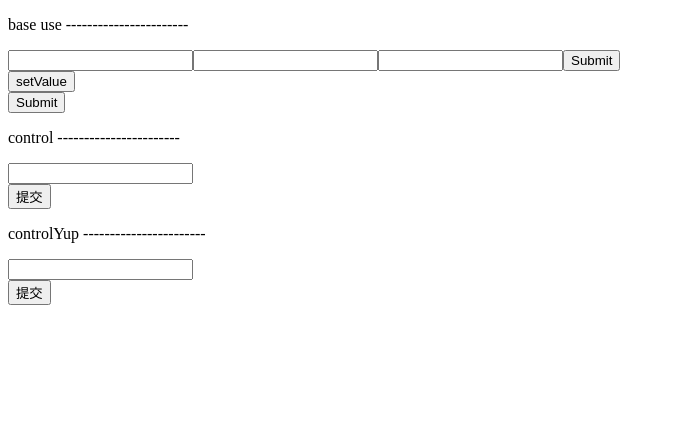
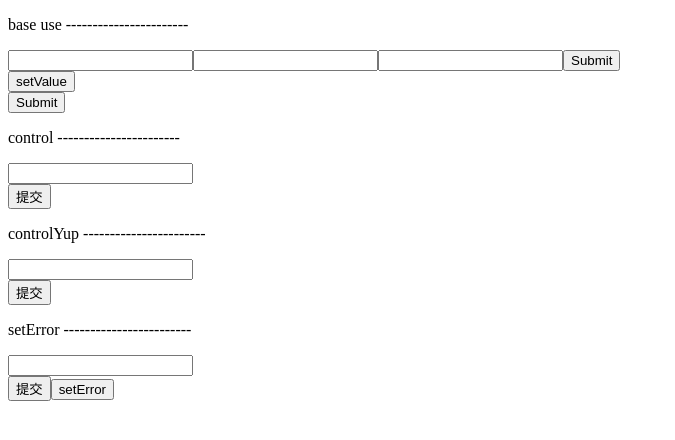
Before and after one commit to zhyafe/react-hook-form, a React app: page / in a window 1280 px wide. Shown: the top 440 px of the page, without its empty margins (0-675 px from the left). Built offline with nearby package versions, Linux system fonts and the light colour scheme.

Commit message:
feat: setError

```diff
--- a/src/demo/App.tsx
+++ b/src/demo/App.tsx
@@ -2,6 +2,7 @@ import React from "react";
 import BaseUse from "./BaseUse";
 import Control from "./Control";
 import ControlYup from "./ControlYup";
+import SetError from "./SetError";
 
 function App() {
   return (
@@ -12,6 +13,8 @@ function App() {
       <Control />
       <p> controlYup -----------------------</p>
       <ControlYup />
+      <p> setError ------------------------</p>
+      <SetError />
     </div>
   );
 }
--- /dev/null
+++ b/src/demo/SetError.tsx
@@ -0,0 +1,63 @@
+import React from "react";
+import { Controller, useForm } from "react-hook-form";
+import { yupResolver } from "@hookform/resolvers/yup";
+import * as yup from "yup";
+
+interface Props {}
+
+function Input(field) {
+  return (
+    <div>
+      <input autoComplete="off" {...field}></input>
+    </div>
+  );
+}
+
+const schema = yup.object().shape({
+  name: yup.string().required(),
+});
+
+const SetError = (props: Props) => {
+  const { control, handleSubmit, setError } = useForm({
+    resolver: yupResolver(schema),
+  });
+  return (
+    <div>
+      <Controller
+        control={control}
+        name="name"
+        render={({ field: { ref, ...resFiled }, fieldState, formState }) => {
+          console.log(
+            "filed data setError",
+            fieldState.error,
+            formState.errors
+          );
+
+          return (
+            <div>
+              <Input {...resFiled} />
+              {fieldState.error && <p>{fieldState.error.message}</p>}
+            </div>
+          );
+        }}
+      ></Controller>
+      <button
+        onClick={handleSubmit((data) => {
+          console.log("submit data setError", data);
+        })}
+      >
+        提交
+      </button>
+
+      <button
+        onClick={() => {
+          setError("name", { message: "error" });
+        }}
+      >
+        setError
+      </button>
+    </div>
+  );
+};
+
+export default SetError;
```
Also changed, not shown: 1 other file (tests, documents, lock files or other folders).
